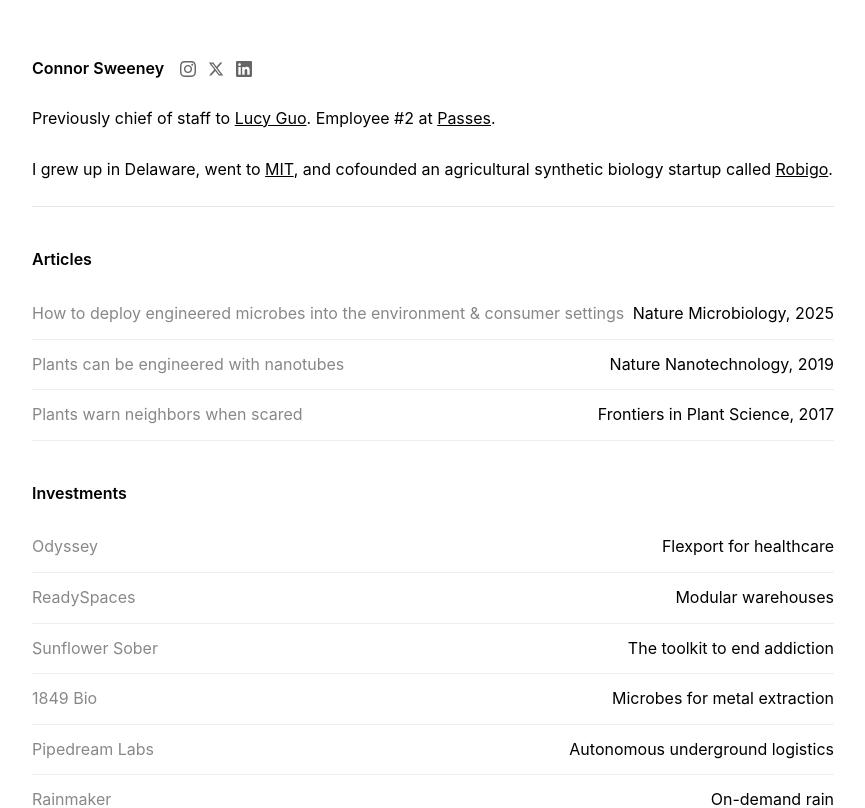
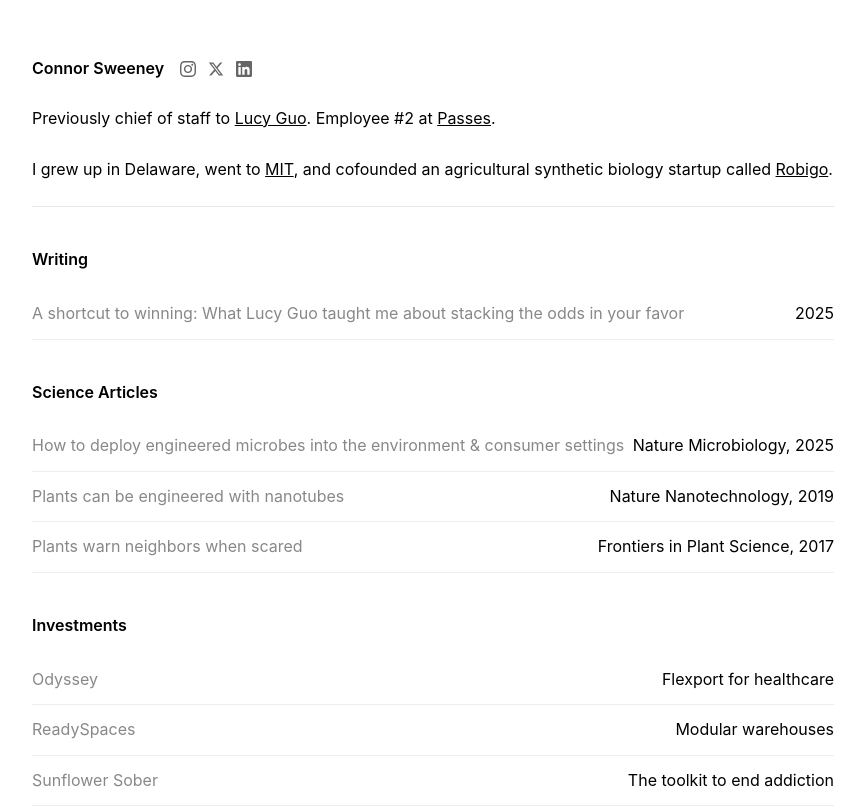
Before and after one commit to cjsweeney/personal-site, a Next.js app: page / in a window 1280 px wide. Shown: the top 808 px of the page, without its empty margins (207-1072 px from the left). Built offline with nearby package versions, Linux system fonts and the light colour scheme.

Commit message:
substack article

```diff
--- a/app/page.tsx
+++ b/app/page.tsx
@@ -33,7 +33,17 @@
 
       <hr className="section-break" />
 
-      <h2>Articles</h2>
+      <h2>Writing</h2>
+      <div className="investment-list">
+        <div className="investment-item">
+          <a href="https://connorsweeney.substack.com/p/a-shortcut-to-winning">
+            A shortcut to winning: What Lucy Guo taught me about stacking the odds in your favor
+          </a>
+          <span className="investment-description">2025</span>
+        </div>
+      </div>
+
+      <h2>Science Articles</h2>
       <div className="investment-list">
         <div className="investment-item">
           <a href="https://www.nature.com/articles/s41564-024-01918-0">
```
